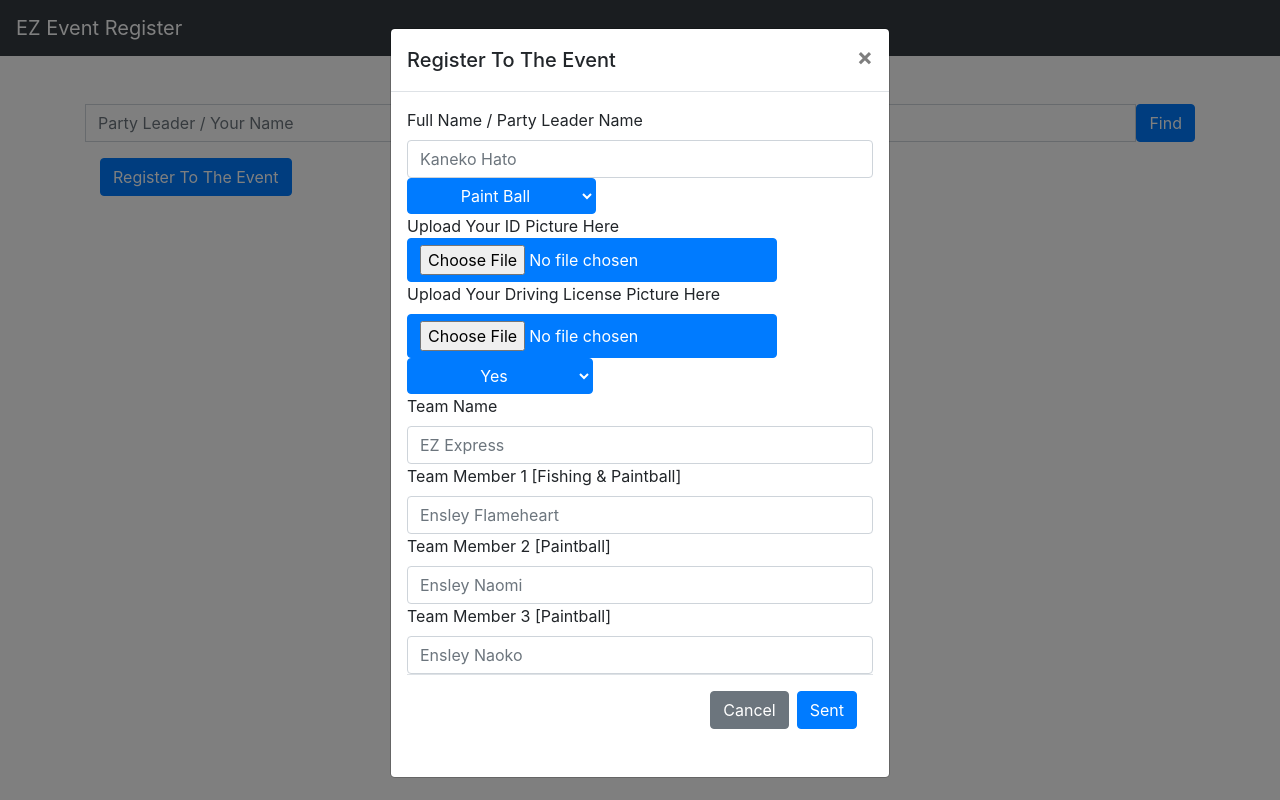
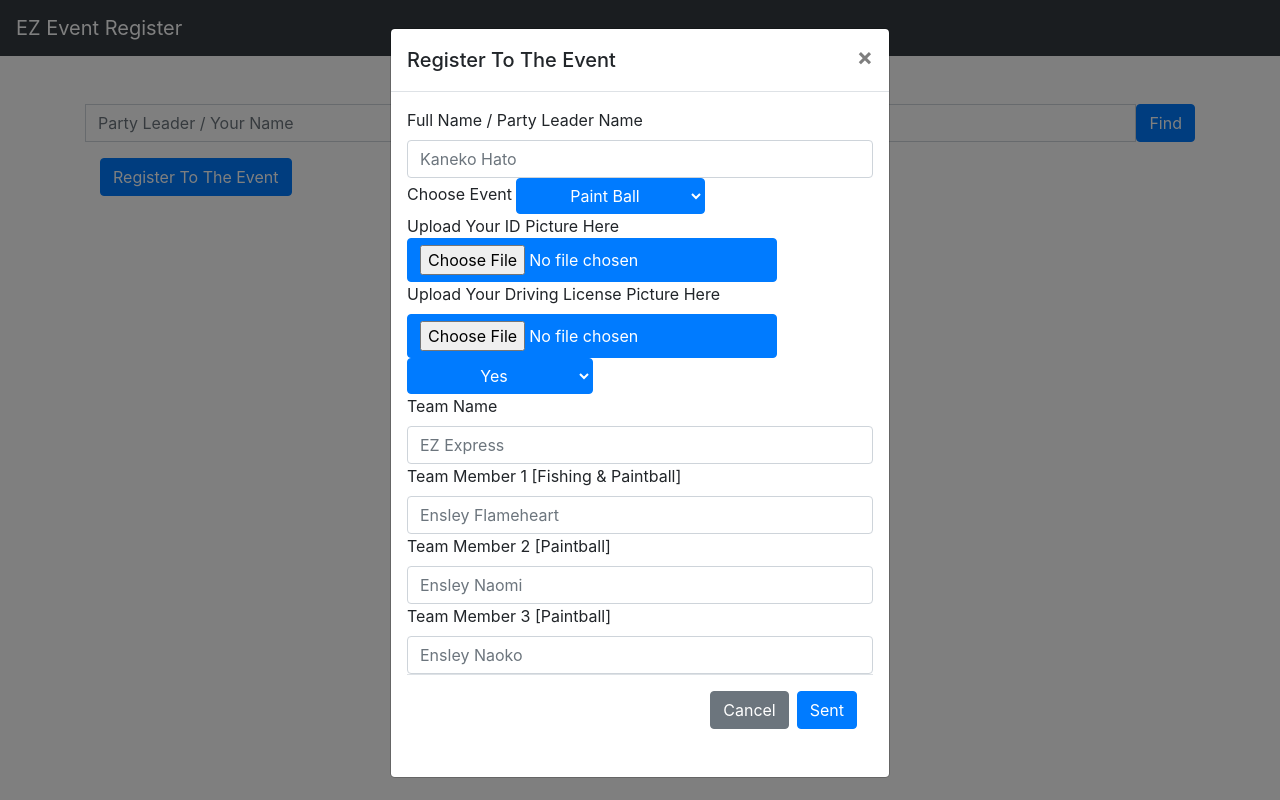
Before and after one commit to KanekoHato/xmasez, a PHP site: page / in a window 1280 px wide, after a click on "Register To The Event". Run offline with PHP 8.4, Linux system fonts and the light colour scheme; data comes from the database, SQL or seed files in the repository; some libraries are stand-ins or nearby versions.

Commit message:
Update index.php

```diff
--- a/index.php
+++ b/index.php
@@ -265,6 +265,7 @@ $_SESSION['csrf_token'] = $csrf_token;
                                     required autofocus>
                             </div>
                             <div>
+                                <label for="event_select">Choose Event</label>
                                 <select class="btn btn-primary" id="eventselect" name="event_select"
                                     class="form-select">
                                     <?php
```
